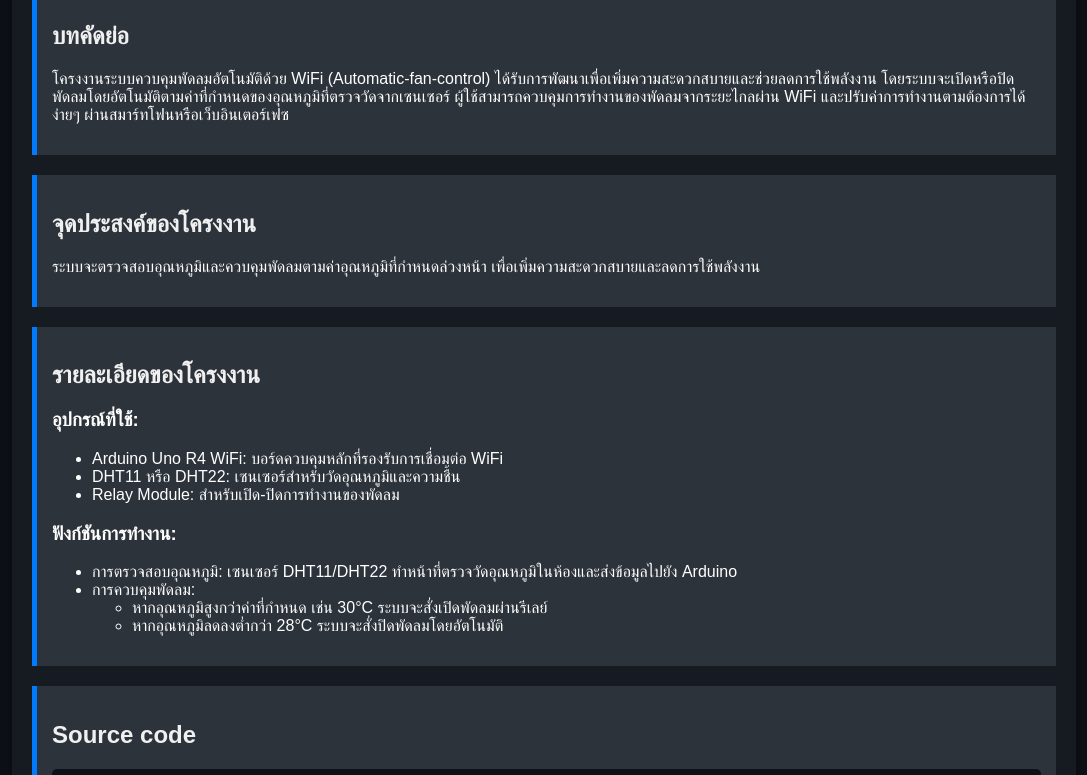
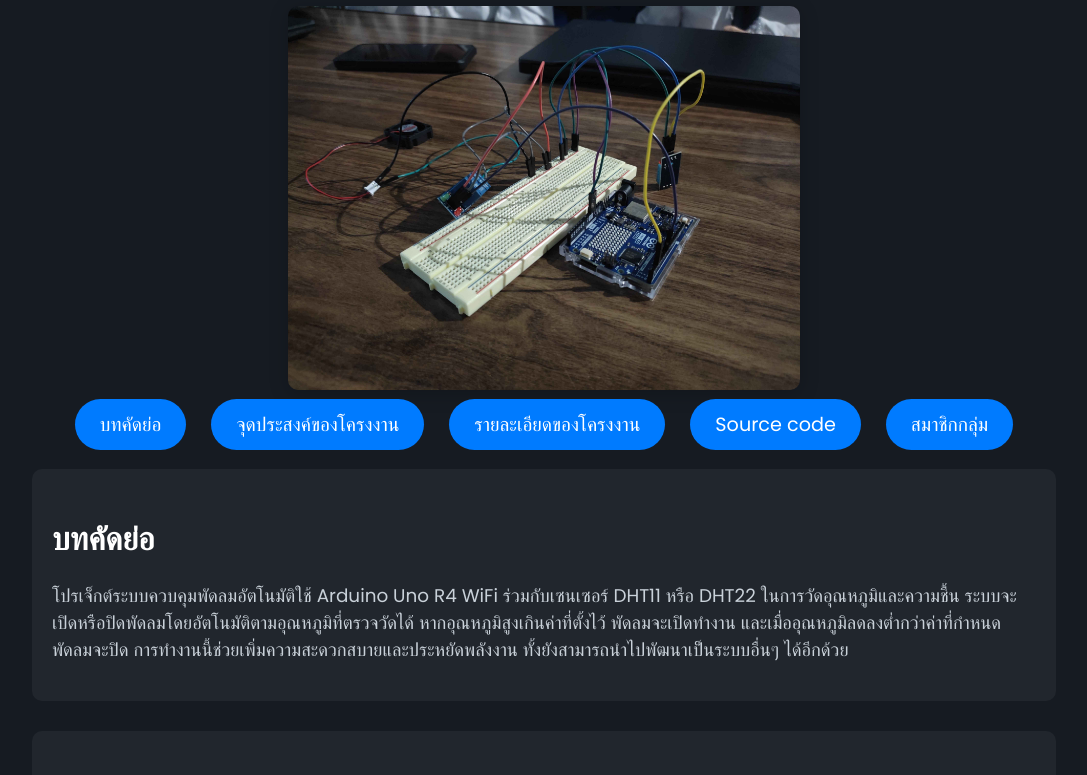
Before and after one commit to Saharhaast/project-pc, a plain HTML site: page index.html in a window 1280 px wide. Shown: the part 201-976 px from the top of the page, without its empty margins (96-1183 px from the left). Drawn offline with Linux system fonts and the light colour scheme.

Commit message:
Add files via upload

```diff
--- a/index.html
+++ b/index.html
@@ -3,38 +3,64 @@
 <head>
     <meta charset="UTF-8">
     <meta name="viewport" content="width=device-width, initial-scale=1.0">
-    <title>โครงงานระบบควบคุมพัดลมอัตโนมัติด้วย WiFi</title>
+    <title>โครงงานระบบควบคุมพัดลมอัตโนมัติ</title>
+    <link href="https://fonts.googleapis.com/css2?family=Poppins:wght@300;400;600&display=swap" rel="stylesheet">
     <style>
         body {
-            font-family: Arial, sans-serif;
+            font-family: 'Poppins', sans-serif;
             margin: 0;
             padding: 0;
-            background-color: #0d1117; /* สีพื้นหลังเหมือน GitHub dark mode */
-            color: white; /* สีตัวอักษรเป็นสีขาว */
+            background-color: #0d1117;
+            color: #c9d1d9;
+            font-size: 1.15rem; /* Slightly increased font size */
         }
 
         .container {
             width: 80%;
             margin: auto;
-            background-color: #161b22; /* สีพื้นหลังของคอนเทนเนอร์ */
-            padding: 20px;
-            margin-top: 50px;
-            box-shadow: 0 0 10px rgba(0, 0, 0, 0.5);
+            background-color: #161b22;
+            padding: 40px;
+            margin-top: 60px;
+            border-radius: 15px;
+            box-shadow: 0 4px 20px rgba(0, 0, 0, 0.2);
         }
 
         h1, h2 {
-            color: #f0f0f0; /* สีหัวข้อ */
+            color: #ffffff;
+            font-weight: 600;
+        }
+
+        h1 {
+            font-size: 2.5rem;
+            margin-bottom: 20px;
+            text-align: center; /* Centering the title */
+        }
+
+        h2 {
+            font-size: 2rem;
+            margin-bottom: 15px;
+        }
+
+        /* Centered Image */
+        .centered-image {
+            display: block;
+            margin: 20px auto; /* Centering the image */
+            max-width: 50%; /* Adjusting size to be smaller */
+            height: auto;
+            border-radius: 10px;
+            box-shadow: 0 4px 20px rgba(0, 0, 0, 0.2);
         }
 
         .section {
-            background-color: #2d333b; /* สีพื้นหลังของแต่ละส่วน */
-            padding: 15px;
-            border-left: 5px solid #007bff;
-            margin-bottom: 20px;
+            background-color: #21262d;
+            padding: 20px;
+            border-radius: 10px;
+            margin-bottom: 30px;
         }
 
         .members p {
-            margin: 5px 0;
+            margin: 10px 0;
+            font-size: 1.2rem; /* Slightly increased font size */
         }
 
         .members p strong {
@@ -43,61 +69,76 @@
         }
 
         .nav-buttons {
-            margin-bottom: 20px;
+            margin-bottom: 30px;
             text-align: center;
         }
 
         .nav-buttons a {
             text-decoration: none;
-            padding: 10px 20px;
-            background-color: #007bff; /* สีปุ่ม */
-            color: white; /* สีตัวอักษรในปุ่ม */
+            padding: 12px 25px;
+            background-color: #007bff;
+            color: white;
             margin: 0 10px;
-            border-radius: 5px;
-            font-size: 16px;
+            border-radius: 30px;
+            font-size: 1.2rem; /* Slightly increased font size */
+            transition: background-color 0.3s ease;
         }
 
         .nav-buttons a:hover {
-            background-color: #0056b3; /* สีเมื่อวางเมาส์บนปุ่ม */
+            background-color: #0056b3;
         }
 
         pre {
-            background-color: #0d1117; /* สีพื้นหลังของ code block */
-            color: #f5bde6; /* สีตัวอักษรใน code block เป็นสีชมพูอ่อน */
-            padding: 15px;
-            border-radius: 5px;
-            overflow-x: auto; /* สามารถเลื่อนโค้ดได้เมื่อเกินขนาดหน้าจอ */
+            background-color: #0d1117;
+            color: #c9d1d9;
+            padding: 20px;
+            border-radius: 10px;
+            overflow-x: auto;
+            font-size: 1rem;
         }
 
-        /* CSS สำหรับสีของข้อความภาษาไทยและคอมเมนต์ */
+        /* Green comments */
         .green-text {
-            color: #228B22; /* สีเขียวเข้ม */
+            color: #27ae60;
+        }
+
+        /* Smooth scrolling for navigation */
+        html {
+            scroll-behavior: smooth;
+        }
+
+        /* Smooth hover effect for buttons */
+        a {
+            transition: background-color 0.3s ease;
         }
 
     </style>
 </head>
 <body>
     <div class="container">
-        <h1>โครงงานระบบควบคุมพัดลมอัตโนมัติด้วย WiFi</h1>
+        <h1>โครงงานระบบควบคุมพัดลมอัตโนมัติ</h1>
 
-        <!-- ปุ่มนำทาง -->
+        <!-- Centered Image -->
+        <img src="1730190590694.jpg" alt="Project Image" class="centered-image">
+
+        <!-- Navigation Buttons -->
         <div class="nav-buttons">
             <a href="#abstract">บทคัดย่อ</a>
             <a href="#purpose">จุดประสงค์ของโครงงาน</a>
             <a href="#details">รายละเอียดของโครงงาน</a>
+            <a href="#sourcecode">Source code</a>
             <a href="#members">สมาชิกกลุ่ม</a>
-            <a href="#sourcecode">Source code</a>
         </div>
 
-        <!-- บทคัดย่อ -->
+        <!-- Abstract Section -->
         <div class="section" id="abstract">
             <h2>บทคัดย่อ</h2>
             <p>
-                โครงงานระบบควบคุมพัดลมอัตโนมัติด้วย WiFi (Automatic-fan-control) ได้รับการพัฒนาเพื่อเพิ่มความสะดวกสบายและช่วยลดการใช้พลังงาน โดยระบบจะเปิดหรือปิดพัดลมโดยอัตโนมัติตามค่าที่กำหนดของอุณหภูมิที่ตรวจวัดจากเซนเซอร์ ผู้ใช้สามารถควบคุมการทำงานของพัดลมจากระยะไกลผ่าน WiFi และปรับค่าการทำงานตามต้องการได้ง่ายๆ ผ่านสมาร์ทโฟนหรือเว็บอินเตอร์เฟซ
+                โปรเจ็กต์ระบบควบคุมพัดลมอัตโนมัติใช้ Arduino Uno R4 WiFi ร่วมกับเซนเซอร์ DHT11 หรือ DHT22 ในการวัดอุณหภูมิและความชื้น ระบบจะเปิดหรือปิดพัดลมโดยอัตโนมัติตามอุณหภูมิที่ตรวจวัดได้ หากอุณหภูมิสูงเกินค่าที่ตั้งไว้ พัดลมจะเปิดทำงาน และเมื่ออุณหภูมิลดลงต่ำกว่าค่าที่กำหนด พัดลมจะปิด การทำงานนี้ช่วยเพิ่มความสะดวกสบายและประหยัดพลังงาน ทั้งยังสามารถนำไปพัฒนาเป็นระบบอื่นๆ ได้อีกด้วย
             </p>
         </div>
 
-        <!-- จุดประสงค์ของโครงงาน -->
+        <!-- Purpose Section -->
         <div class="section" id="purpose">
             <h2>จุดประสงค์ของโครงงาน</h2>
             <p>
@@ -105,12 +146,12 @@
             </p>
         </div>
 
-        <!-- รายละเอียดของโครงงาน -->
+        <!-- Project Details -->
         <div class="section" id="details">
             <h2>รายละเอียดของโครงงาน</h2>
             <h3>อุปกรณ์ที่ใช้:</h3>
             <ul>
-                <li>Arduino Uno R4 WiFi: บอร์ดควบคุมหลักที่รองรับการเชื่อมต่อ WiFi</li>
+                <li>Arduino Uno R4 WiFi: บอร์ดควบคุมหลักสำหรับรับคำสั่งจากโค้ด</li>
                 <li>DHT11 หรือ DHT22: เซนเซอร์สำหรับวัดอุณหภูมิและความชื้น</li>
                 <li>Relay Module: สำหรับเปิด-ปิดการทำงานของพัดลม</li>
             </ul>
@@ -127,7 +168,7 @@
             </ul>
         </div>
 
-        <!-- Source code -->
+        <!-- Source Code -->
         <div class="section" id="sourcecode">
             <h2>Source code</h2>
             <pre><code>
@@ -148,21 +189,21 @@ void setup() {
 }
 
 void loop() {
-  // อ่านค่าอุณหภูมิจากเซ็นเซอร์
+    <span class="green-text">// อ่านค่าอุณหภูมิจากเซ็นเซอร์</span>
   float temperature = dht.readTemperature();
 
-  // ตรวจสอบว่าการอ่านถูกต้อง
+  <span class="green-text">// ตรวจสอบว่าการอ่านถูกต้อง</span>
   if (isnan(temperature)) {
     Serial.println("Failed to read from DHT sensor!");
     return;
   }
 
-  // แสดงค่าอุณหภูมิใน Serial Monitor
+  <span class="green-text">// แสดงค่าอุณหภูมิใน Serial Monitor</span>
   Serial.print("Temperature: ");
   Serial.print(temperature);
   Serial.println(" *C");
 
-  // ควบคุมพัดลมตามอุณหภูมิ
+  <span class="green-text">// ควบคุมพัดลมตามอุณหภูมิ</span>
   if (temperature >= tempThreshold) {
     digitalWrite(relayPin, LOW);  <span class="green-text">// เปิดพัดลม</span>
   } else {
@@ -174,12 +215,13 @@ void loop() {
             </code></pre>
         </div>
 
-        <!-- สมาชิกกลุ่ม -->
+        <!-- Group Members -->
         <div class="section" id="members">
             <h2>สมาชิกกลุ่ม</h2>
             <p><strong>66070150:</strong> นายภัทร์สพล ตั้งจรัสพณิชกุล</p>
             <p><strong>66070152:</strong> นายภากร นัยวัฒน์</p>
             <p><strong>66070313:</strong> นายสหรัฐ รัตนไชย</p>
+            <img src="oh-my-goodness-gracious-oh-my-goodness.gif" alt="Oh my goodness gif" />
         </div>
     </div>
 </body>
```
Also changed, not shown: 1730190590694.jpg (added), oh-my-goodness-gracious-oh-my-goodness.gif (added).
